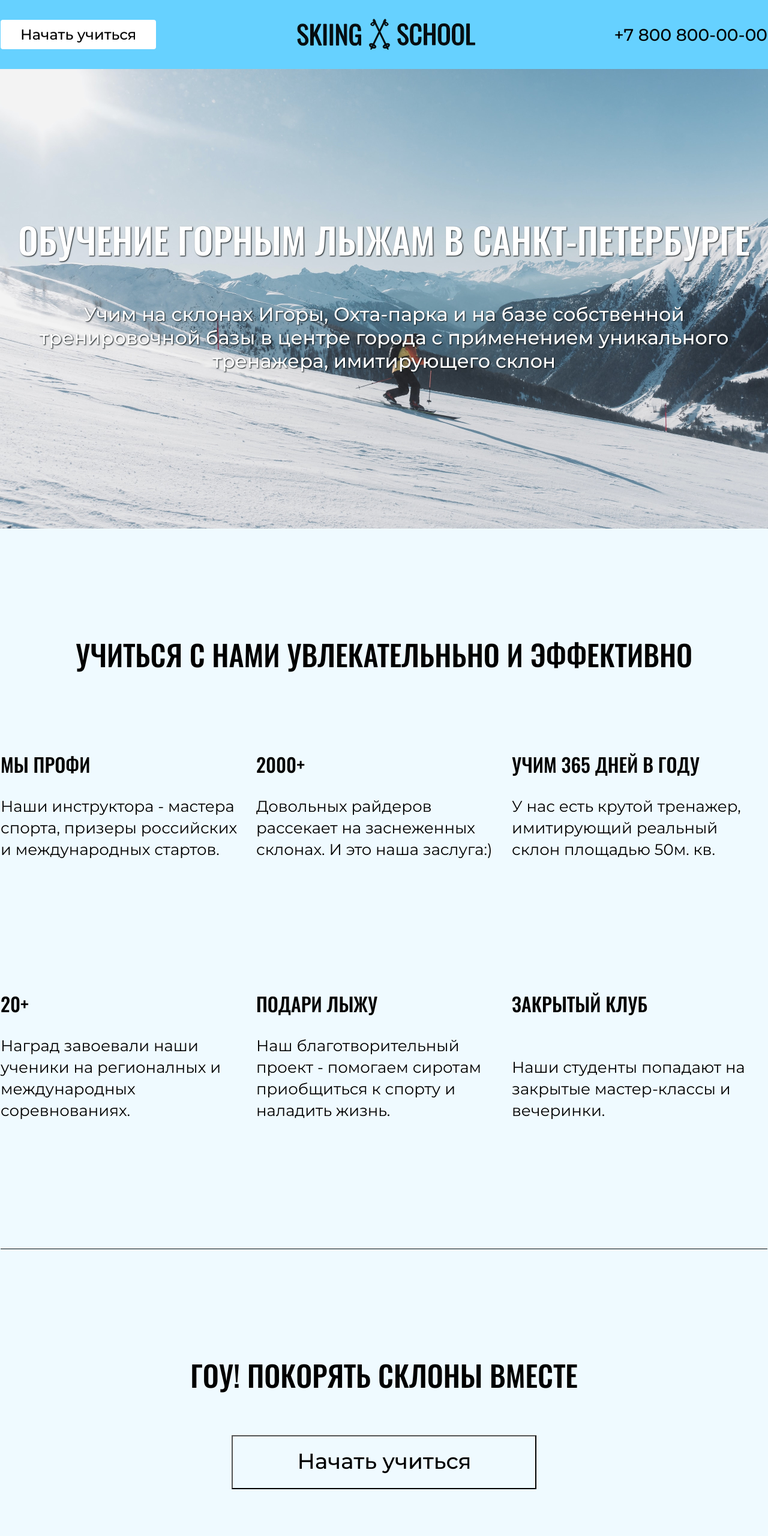
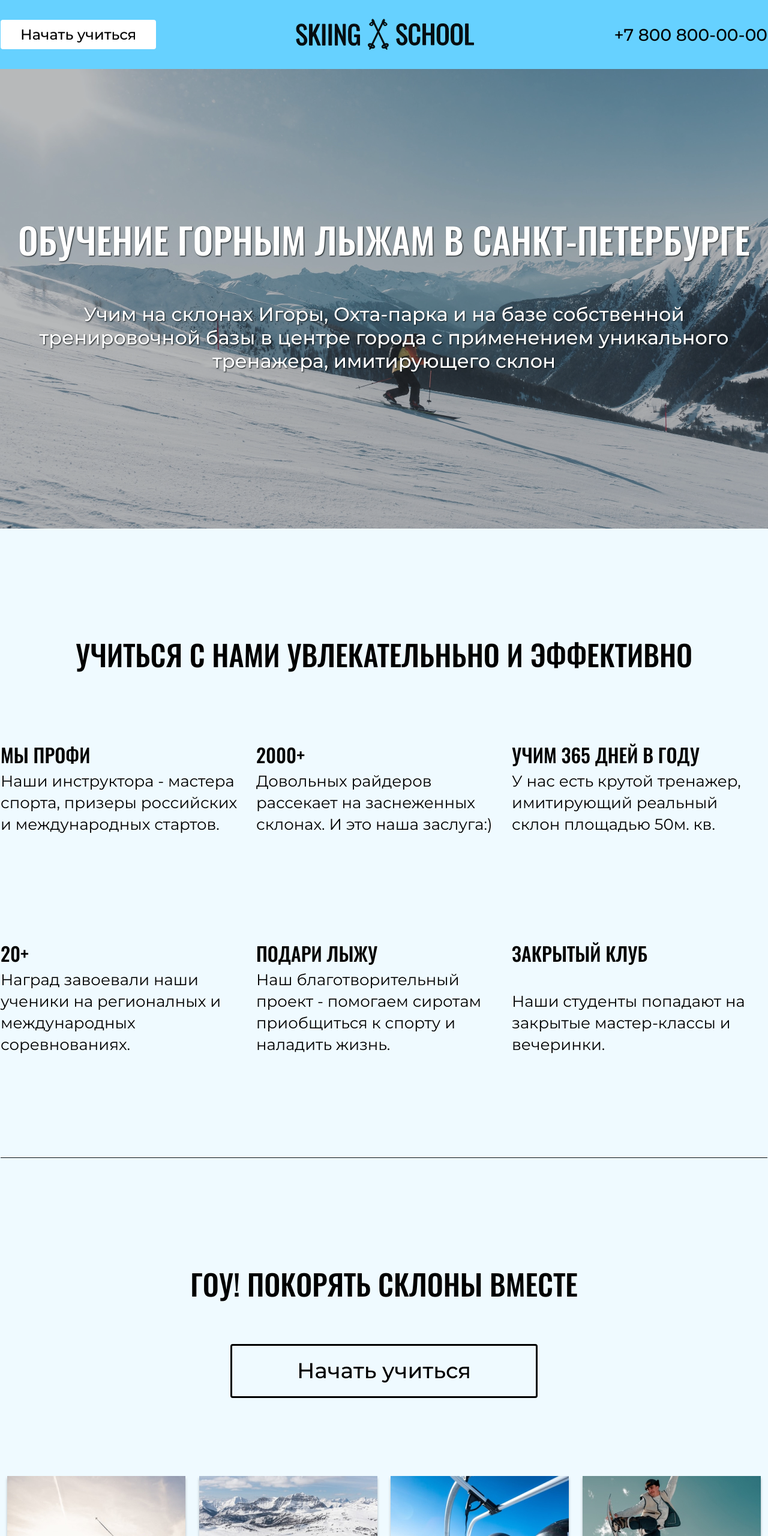
Before and after one commit to Aysanat/ski-school-halilova, a plain HTML site: page index.html in a window 1280 px wide. Shown: the top 2560 px of the page at 60% size. Drawn offline with Linux system fonts and the light colour scheme.

Commit message:
Добавила свойства, убрала лишние

```diff
--- a/index.html
+++ b/index.html
@@ -10,8 +10,10 @@
     <header class="header">
         <div class="container">
             <div class="header_row">
-                <button class="header_btn">Начать учиться</button>
-                <img src="logo/logo-ski-school.svg" alt="" class="header_logo">
+                <a class="header_btn">Начать учиться</a>
+                <a href="#" class="header_logo">
+                    <img src="logo/logo-ski-school.svg" alt="" class="logo">
+                </a>
                 <a href="#" class="phone_number">+7 800 800-00-00</a>
             </div>
         </div>
@@ -19,10 +21,12 @@
 
     <main class="main">
         <section class="promo">
+          <div class="promo_fade">
             <div class="container">
                 <h1 class="promo_title">ОБУЧЕНИЕ ГОРНЫМ ЛЫЖАМ В САНКТ-ПЕТЕРБУРГЕ</h1>
                 <p class="promo_text">Учим на склонах Игоры, Охта-парка и на базе собственной тренировочной базы в центре города с применением уникального тренажера, имитирующего склон</p>
             </div>
+          </div>
         </section>
 
         <section class="how_learn">
@@ -63,7 +67,7 @@
         <section class="lead_block">
             <div class="container">
                 <p class="lb_title">ГОУ! ПОКОРЯТЬ СКЛОНЫ ВМЕСТЕ</p>
-                <button class="lb_btn">Начать учиться</button>
+                <a class="lb_btn">Начать учиться</a>
 
                 <div class="lb_visual">
                     <div class="visual">
--- a/style/style.css
+++ b/style/style.css
@@ -26,11 +26,12 @@
 }
 
 * {
+    padding: 0;
+    margin: 0;
     box-sizing: border-box;
 }
 
 body {
-    margin: 0;
     font-family: 'Oswald', sans-serif;
     font-size: medium;
     color: #000;
@@ -38,6 +39,7 @@ body {
 }
 
 a {
+    display: block;
     text-decoration: none;
 }
 
@@ -70,13 +72,14 @@ img {
     line-height: 29.26px;
     background-color: rgb(255, 255, 255);
     border: 2px solid rgba(255, 255, 255, 1);
-    border-radius: 4px
+    border-radius: 4px;
+    cursor: pointer;
 }
 
-.header_logo {
+/*.logo {
     padding-left: 227px;
     padding-right: 223.5px;
-}
+}*/
 
 .phone_number {
     font-family: 'Montserrat', sans-serif;
@@ -93,6 +96,10 @@ img {
     background-size: cover;
     color: white;
     text-align: center;
+}
+
+.promo_fade {
+    background-color: rgba(6, 13, 16, 0.25);
 }
 
 .promo_title {
@@ -160,7 +167,6 @@ img {
 
 .lead_block {
     text-align: center;
-    background-image: linear-gradient(208deg rgba(102, 133, 183) 43.85%, rgb(255, 255, 255) 43.86%);
 }
 
 .lb_title {
@@ -173,13 +179,17 @@ img {
 }
 
 .lb_btn {
-    padding: 20px 107px 22px 108px;
+    display: inline-block;
+    padding: 20px 108px;
     margin-top: 60px;
     font-family: 'Montserrat', sans-serif;
     font-size: 36px;
     font-weight: 500;
     line-height: 43.88px;
-    background-color: rgba(255, 255, 255, 0);
+    background-color: inherit;
+    border: 3px solid #000;
+    border-radius: 4px;
+    cursor: pointer;
 }
 
 .lb_visual {
@@ -228,17 +238,16 @@ img {
 }
 
 .join {
-    padding-right: 30px;
-    margin: 0;
-    font-family: Montserrat;
+    margin-right: 30px;
+    font-family: 'Montserrat', sans-serif;
     font-size: 20px;
     font-weight: 500;
     line-height: 33px;
 }
 
 .copyright {
-    margin: 0;
-    font-family: Montserrat;
+    margin-left: auto;
+    font-family: 'Montserrat', sans-serif;
     font-size: 18px;
     font-weight: 500;
     line-height: 21px;
```
